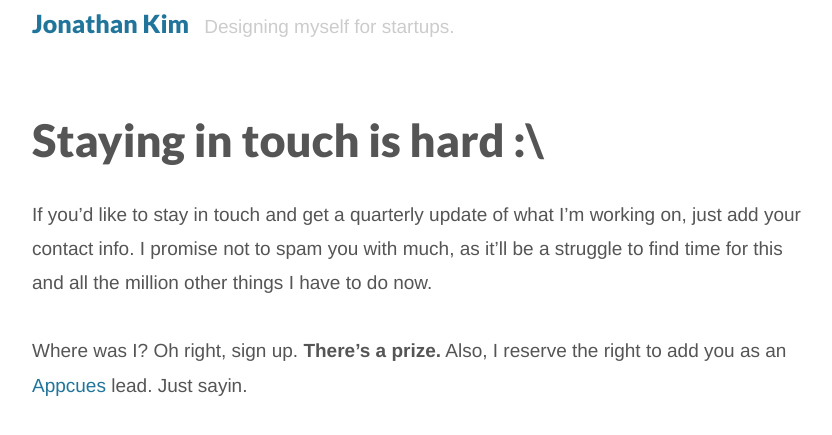
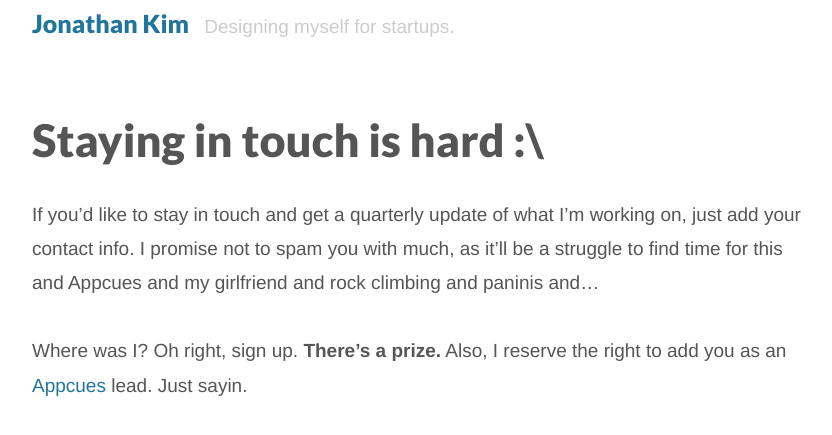
Before and after one commit to hijonathan/jonathan-kim.com, a Jekyll site: the page built from hi/index.md, in a window 1280 px wide. Shown: the top 435 px of the page, without its empty margins (218-1050 px from the left). Built offline with Jekyll 4.4.1, drawn with Linux system fonts in a browser that asks for light colours.

Commit message:
A bit of personality.

```diff
--- a/hi/index.md
+++ b/hi/index.md
@@ -2,7 +2,7 @@
 layout: page
 title: Staying in touch is hard :\
 ---
-If you'd like to stay in touch and get a quarterly update of what I'm working on, just add your contact info. I promise not to spam you with much, as it'll be a struggle to find time for this and all the million other things I have to do now.
+If you'd like to stay in touch and get a quarterly update of what I'm working on, just add your contact info. I promise not to spam you with much, as it'll be a struggle to find time for this and Appcues and my girlfriend and rock climbing and paninis and...
 
 Where was I? Oh right, sign up. **There's a prize.** Also, I reserve the right to add you as an [Appcues](http://www.appcues.com) lead. Just sayin.
 
```
